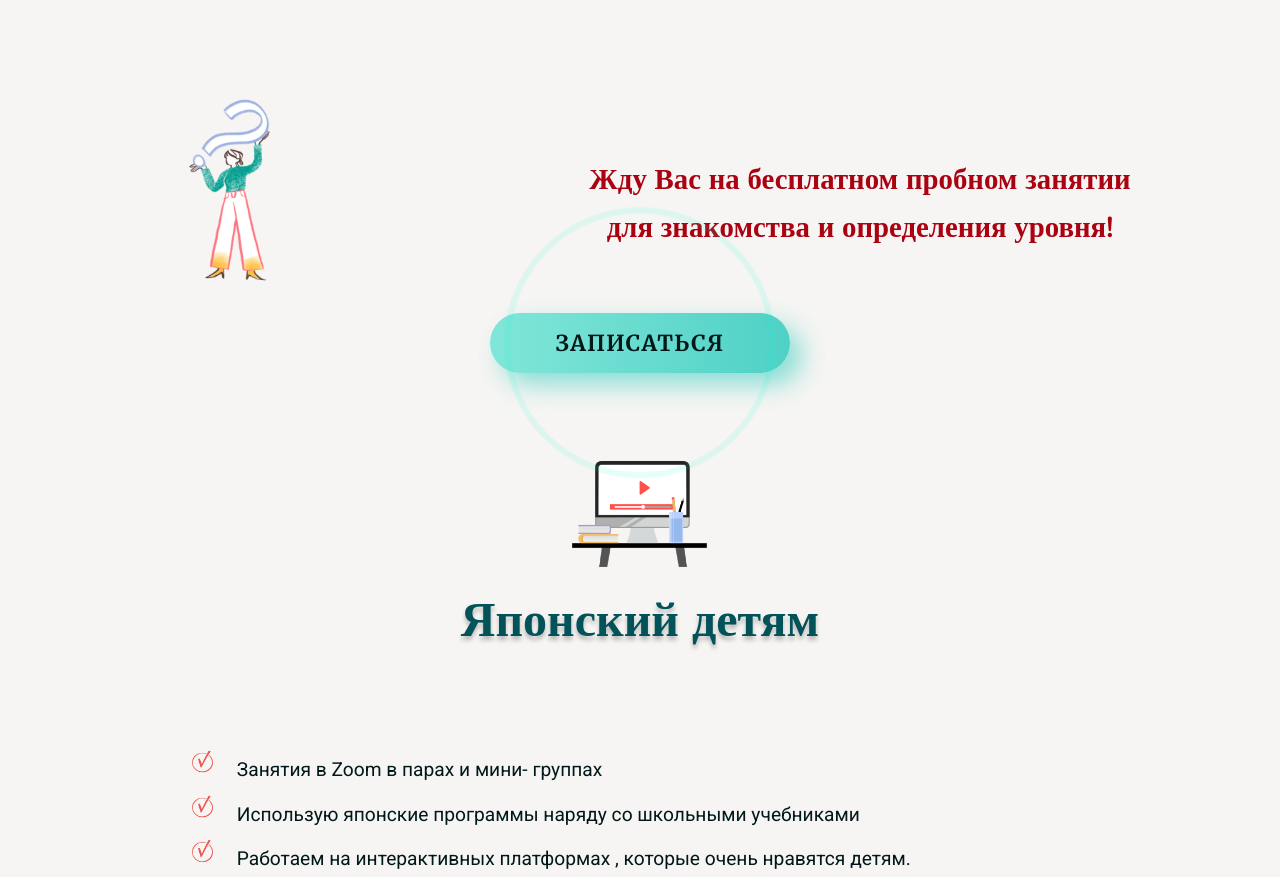
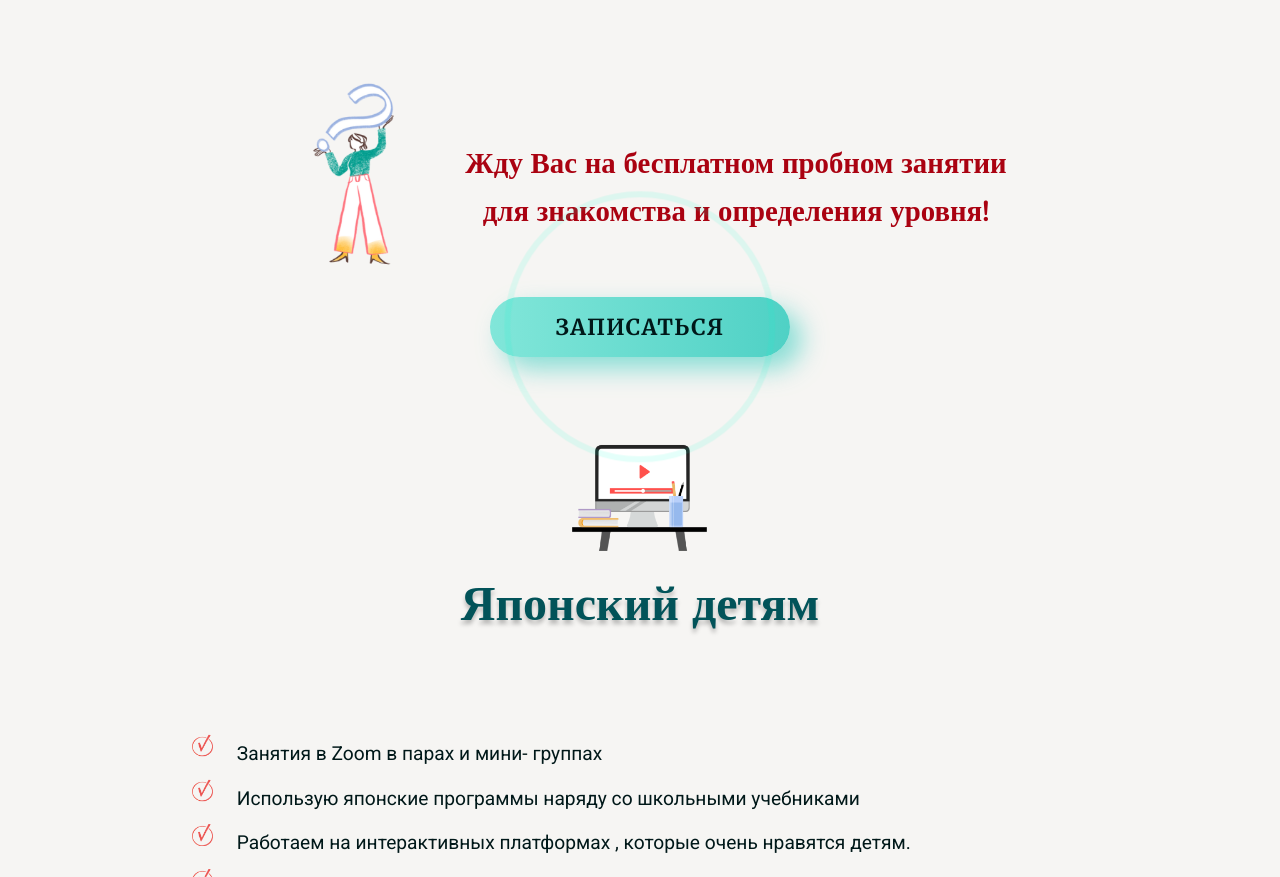
Before and after one commit to EndohAn/School-project, a plain HTML site: page index.html in a window 1280 px wide. Shown: the part 2531-3408 px from the top of the page. Drawn offline with nearby package versions, Linux system fonts and the light colour scheme.

Commit message:
updated css

```diff
--- a/css/style.css
+++ b/css/style.css
@@ -406,9 +406,14 @@ nav {
     justify-content: space-around;
     align-items: center;
     margin-top: 6rem;
-    /* width: 90%; */
+
 }
-
+.container-inner{
+    display: flex;
+    justify-content: center;
+    align-items: center;
+    margin-top: 5rem;
+}
 .container {
     display: flex;
     flex-direction: column;
@@ -465,12 +470,13 @@ nav {
 
 
 @media all and (max-width: 1200px)  {
-    .container-horizontal {
+    .container-horizontal, .container-inner {
         flex-direction: column;
         justify-content: space-around;
         align-items: center;
         width: 100%;
     }
+
 
     .article-heading {
         font-size: 2rem;
@@ -529,7 +535,7 @@ nav {
     }
 
      .article-heading {
-        font-size: 1.6rem;
+        font-size: 1.4rem;
         line-height: 2.3rem;
     }
 
--- a/index.html
+++ b/index.html
@@ -205,7 +205,7 @@
                      </div>
                  </div>
 
-                 <div class="container-horizontal">
+                 <div class="container-inner">
                      <img class="decor-img"  src="img/question-mark.png" alt="Woman standing with a question mark"/>
                      <p class="section-subheading">Жду Вас на бесплатном пробном занятии для знакомства и определения уровня!</p>
                  </div>
```
